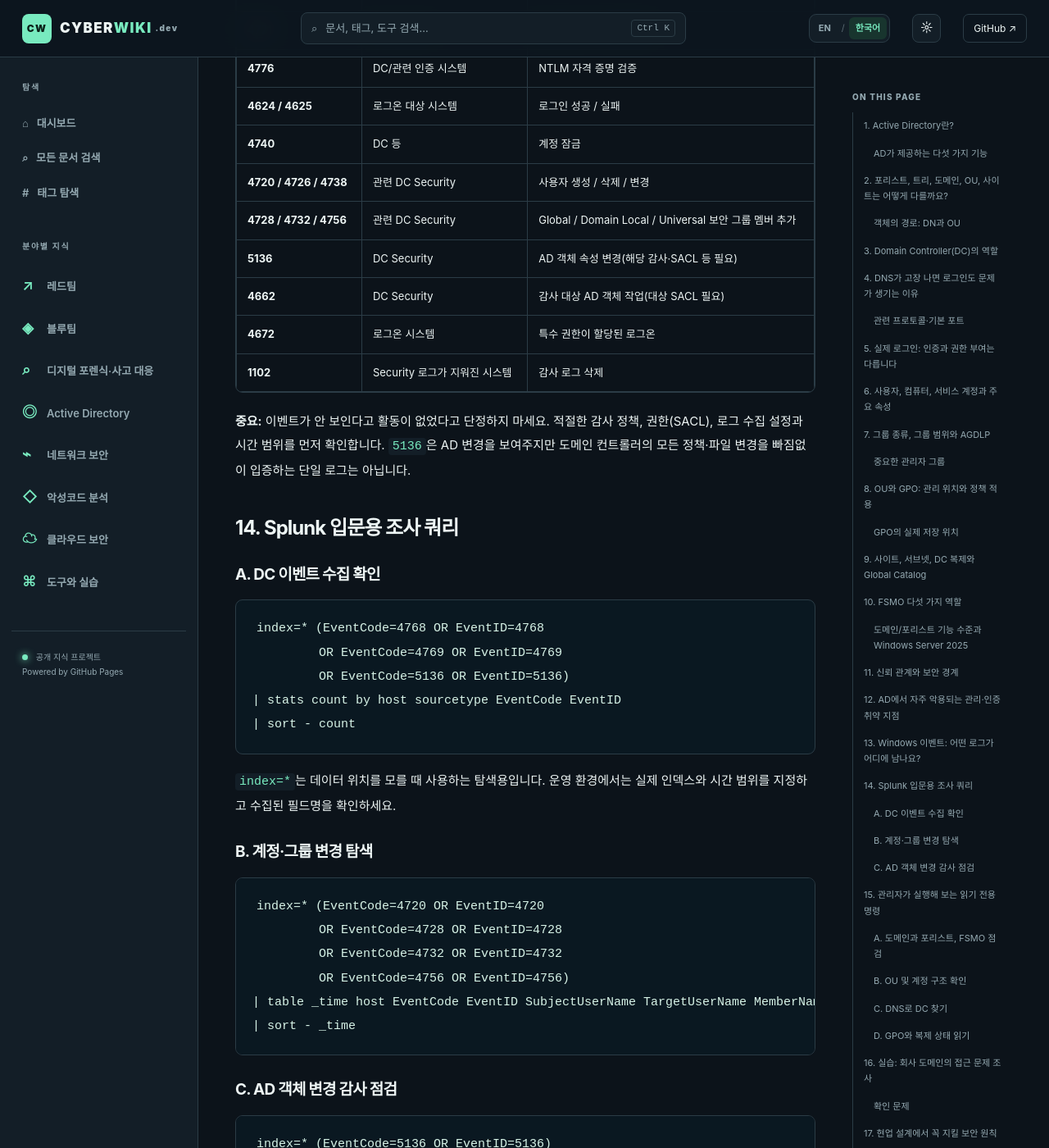
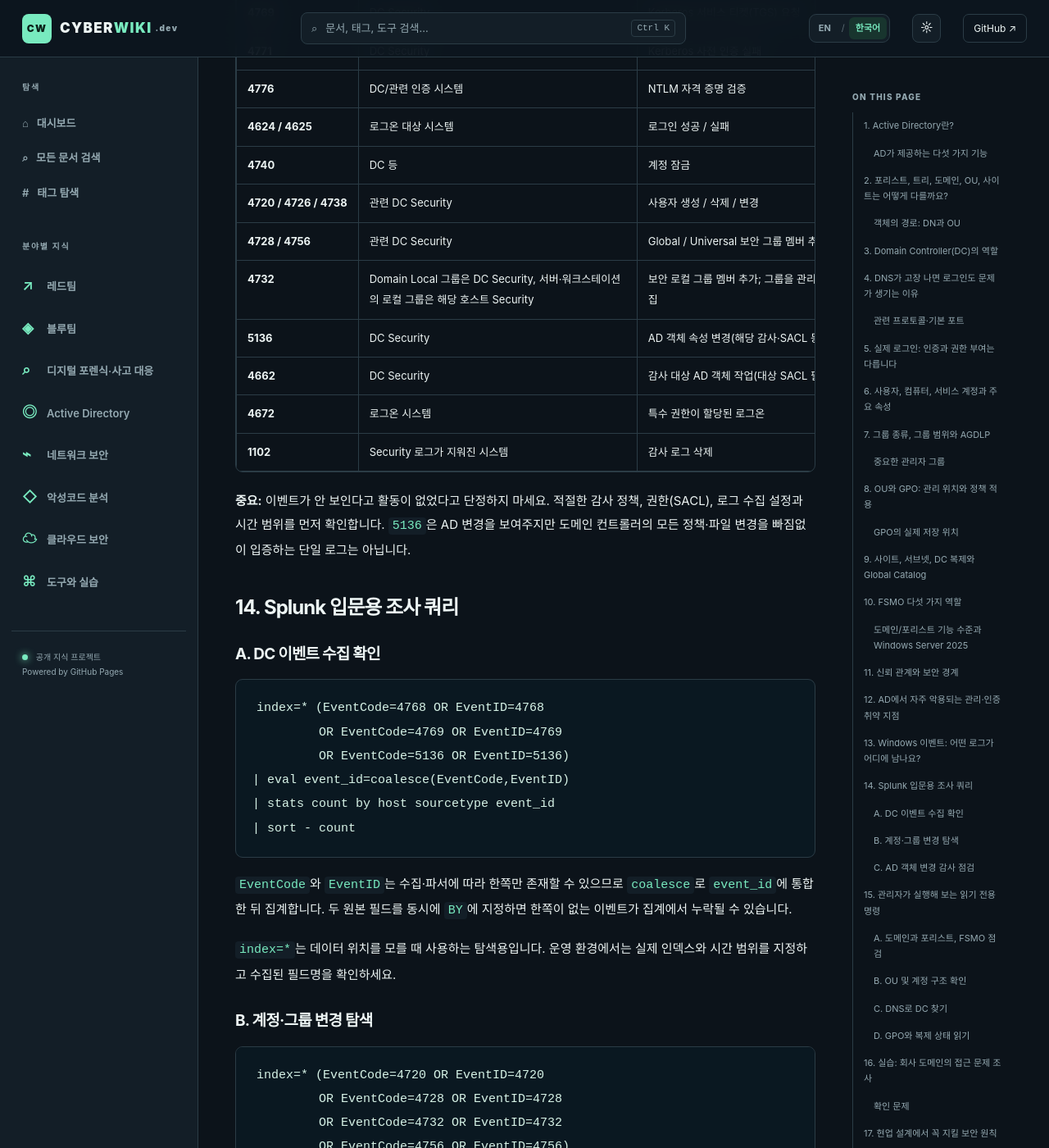
Before and after one commit to DFIDwiz-sketch/cybersecurity-wiki, a Jekyll site: the page built from _ko_articles/active-directory-fundamentals.md, in a window 1280 px wide and 1400 px high, scrolled down 10683 px. Shown: the whole window at 82% size. Built offline with Jekyll 4.4.1, drawn with Linux system fonts in a browser that asks for light colours; some of the changed text lies outside the part shown.

Commit message:
docs: correct AD authentication guidance and normalize event queries in both languages

````diff
--- a/_ko_articles/active-directory-fundamentals.md
+++ b/_ko_articles/active-directory-fundamentals.md
@@ -127,7 +127,7 @@
 | User | 직원 또는 서비스가 사용하는 신원 |
 | Computer | 도메인에 가입된 PC/서버의 계정(보통 이름 끝에 `$`) |
 | Group | 여러 보안 주체를 묶어 권한을 관리 |
-| `sAMAccountName` | `CORP\john` 형태의 전통적인 로그온 이름에 사용 |
+| `sAMAccountName` | 전통적인 계정 이름인 `john`; `CORP\john`은 도메인의 NetBIOS 이름과 이 속성값을 결합한 로그온 표기 |
 | `userPrincipalName`(UPN) | `john@corp.example.com` 형태의 이름 |
 | `objectSID`(SID) | 권한 판단에 쓰이는 보안 주체 식별자; 도메인 SID와 RID 등을 포함 |
 | `objectGUID` | AD 객체를 식별하는 고유 GUID |
@@ -271,7 +271,8 @@
 | **4624 / 4625** | 로그온 대상 시스템 | 로그인 성공 / 실패 |
 | **4740** | DC 등 | 계정 잠금 |
 | **4720 / 4726 / 4738** | 관련 DC Security | 사용자 생성 / 삭제 / 변경 |
-| **4728 / 4732 / 4756** | 관련 DC Security | Global / Domain Local / Universal 보안 그룹 멤버 추가 |
+| **4728 / 4756** | 관련 DC Security | Global / Universal 보안 그룹 멤버 추가 |
+| **4732** | Domain Local 그룹은 DC Security, 서버·워크스테이션의 로컬 그룹은 해당 호스트 Security | 보안 로컬 그룹 멤버 추가; 그룹을 관리하는 시스템에서 수집 |
 | **5136** | DC Security | AD 객체 속성 변경(해당 감사·SACL 등 필요) |
 | **4662** | DC Security | 감사 대상 AD 객체 작업(대상 SACL 필요) |
 | **4672** | 로그온 시스템 | 특수 권한이 할당된 로그온 |
@@ -287,9 +288,12 @@
 index=* (EventCode=4768 OR EventID=4768
          OR EventCode=4769 OR EventID=4769
          OR EventCode=5136 OR EventID=5136)
-| stats count by host sourcetype EventCode EventID
+| eval event_id=coalesce(EventCode,EventID)
+| stats count by host sourcetype event_id
 | sort - count
 ```
+
+`EventCode`와 `EventID`는 수집·파서에 따라 한쪽만 존재할 수 있으므로 `coalesce`로 `event_id`에 통합한 뒤 집계합니다. 두 원본 필드를 동시에 `BY`에 지정하면 한쪽이 없는 이벤트가 집계에서 누락될 수 있습니다.
 
 `index=*`는 데이터 위치를 모를 때 사용하는 탐색용입니다. 운영 환경에서는 실제 인덱스와 시간 범위를 지정하고 수집된 필드명을 확인하세요.
 
````
Also changed, not shown: other parts of _ko_articles/active-directory-fundamentals.md (+1 -1 lines), _articles/active-directory-fundamentals.md (+8 -4 lines), _articles/kerberos-authentication.md (+6 -3 lines), _articles/ntlm-authentication.md (+7 -3 lines), _ko_articles/kerberos-authentication.md (+5 -2 lines), _ko_articles/ntlm-authentication.md (+7 -3 lines).
